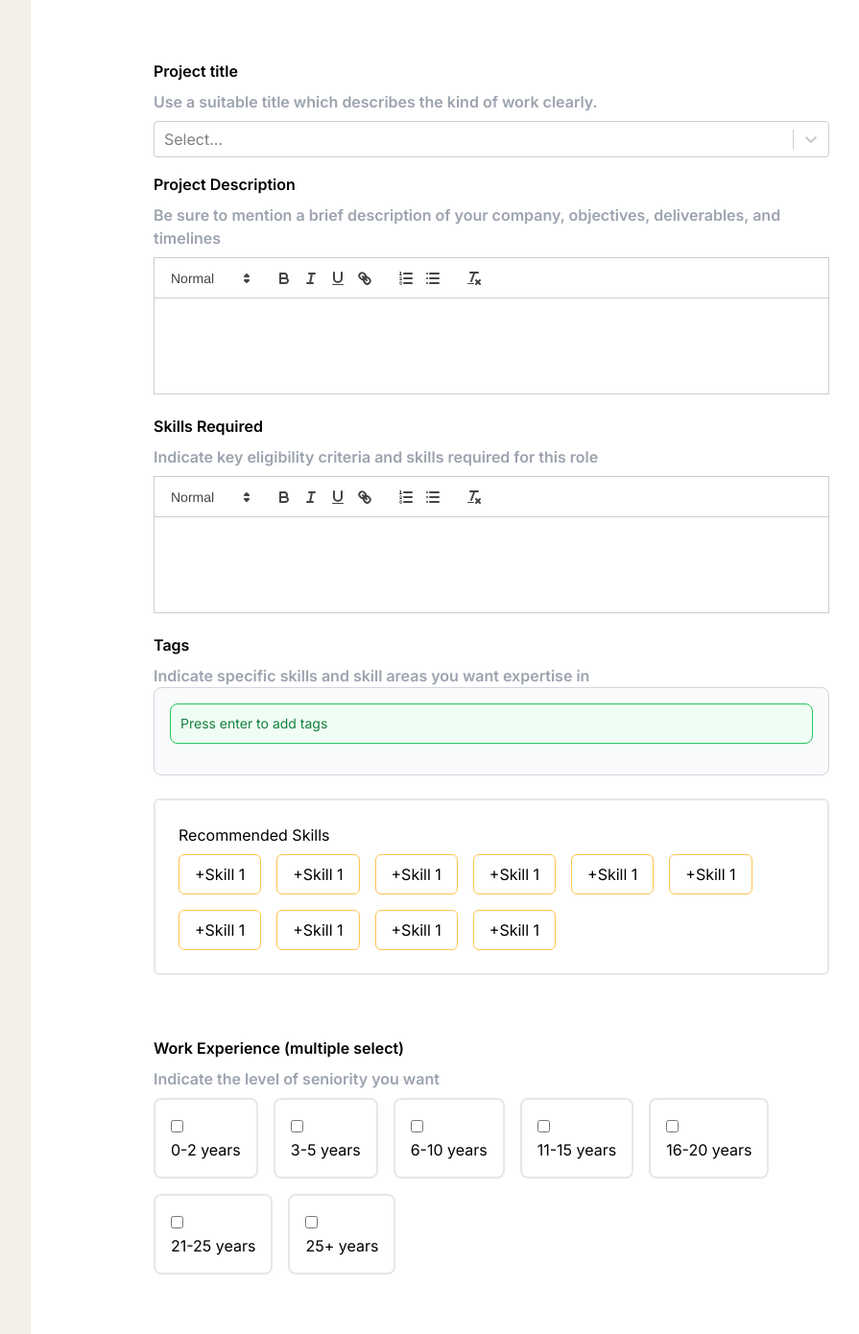
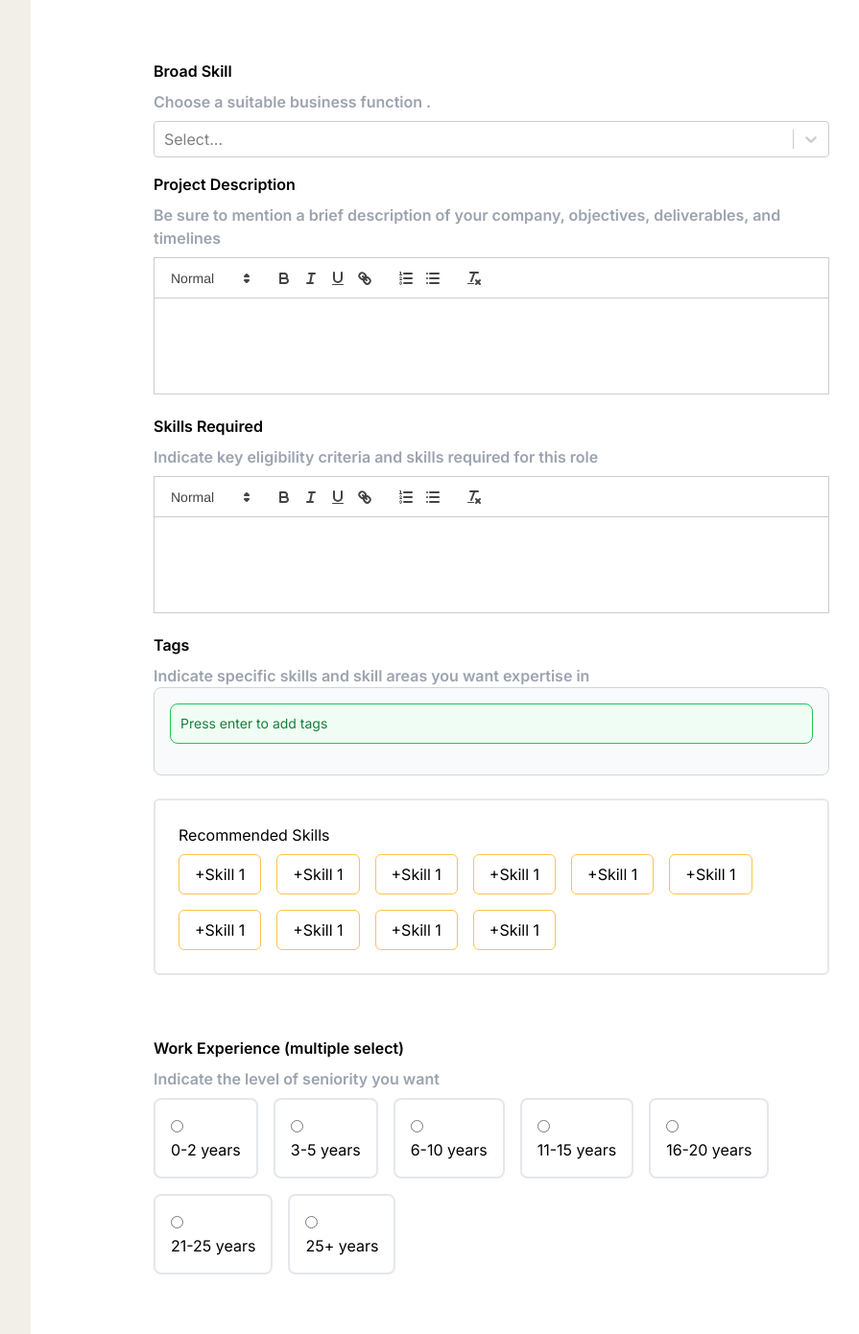
Before and after one commit to ManashAnand/Datelancer, a Next.js app: page /freelancerCompleteProfile/1 in a window 1280 px wide. Shown: the part 276-1666 px from the top of the page at 96% size, without its empty margins (288-1183 px from the left). Built offline with nearby package versions, Linux system fonts and the light colour scheme.

Commit message:
added projects route

```diff
--- /dev/null
+++ b/Models/ProjectModel.js
@@ -0,0 +1,16 @@
+const mongoose = require("mongoose");
+
+const ProjectSchema = mongoose.Schema({
+  projectTitle: { type: String, required: true, min: 4,trim:true },
+  broadSkill: { type: String},
+  projectDescription: { type: String,},
+  Tags: [{type:String}],
+  skillsRequired: {type:String},
+  WorkExperience: {type:String}
+},{
+  timestamps: true
+});
+
+const ProjectModel = mongoose.models.Project || mongoose.model("Project", ProjectSchema);
+
+module.exports = ProjectModel;
--- a/Models/UserModel.js
+++ b/Models/UserModel.js
@@ -4,7 +4,12 @@ const UserSchema = mongoose.Schema({
   username: { type: String, required: true, min: 4,trim:true },
   password: { type: String, required: true },
   email: {type:String, required: true, unique: true},
-  role: {type:String, default:"Freelancer"}
+  role: {type:String, default:"Freelancer"},
+  projects: [{
+    type: mongoose.Schema.Types.ObjectId,
+    ref: "Project",
+    default:[]
+  }],
 },{
   timestamps: true
 });
--- /dev/null
+++ b/app/api/completeProfile/[id]/route.js
@@ -0,0 +1,60 @@
+import UserModel from "@/Models/UserModel";
+import { connectDB } from "@/lib/mongodb";
+import { NextResponse } from "next/server";
+import ProjectModel from "@/Models/ProjectModel";
+
+export async function PUT(req,{params}) {
+    try {
+
+    const {id} = params
+    let {projectTitle,WorkExperience,option, value,skillValue,tags } = await req.json();
+    // console.log(id);
+
+    // console.log('Received Data:');
+    // console.log('projectTitle:', projectTitle);
+    // console.log('WorkExperience:', WorkExperience);
+    // console.log('selectedOption:', option);
+    // console.log('value:', value);
+    // console.log('skillValue:', skillValue);
+    // console.log('tags:', tags);
+    await connectDB();
+    const userToUpdate  = await UserModel.findById({ _id:id });
+    // console.log(userToUpdate)
+    if (!userToUpdate) {
+        return NextResponse.json(
+          { error: "User not found" },
+          { status: 404 }
+        );
+      }
+
+      const newProject = new ProjectModel({
+        projectTitle,
+        WorkExperience,
+        broadSkill: option,
+        projectDescription: value,
+        skillsRequired: skillValue,
+        Tags: tags,
+      });
+
+      await newProject.save();
+      if (!userToUpdate.projects) {
+        userToUpdate.projects = [];
+      }
+      userToUpdate.projects.push(newProject?.id);
+      await userToUpdate.save();
+
+      return NextResponse.json(
+        { message: 'User and Project updated successfully' },
+        { status: 200 }
+      );
+
+    } catch (error) {
+        console.error('Error updating user:', error);
+
+        return NextResponse.json(
+          { error: 'Internal server error' },
+          { status: 500 }
+        );
+    }
+
+}
--- a/app/api/login/route.js
+++ b/app/api/login/route.js
@@ -8,7 +8,7 @@ export async function POST(req) {
   await connectDB();
 
   try {
-    let userDoc = await UserModel.findOne({ email });
+    let userDoc = await UserModel.findOne({ email }).populate("projects");
     // console.log(userDoc)
 
     if(!toggle && userDoc?.role != 'Freelancer'){
@@ -25,6 +25,7 @@ export async function POST(req) {
     }
     const passOk = bcrypt.compareSync(password, userDoc.password);
     if (passOk) {
+      userDoc.password="";
       return NextResponse.json(
         { user: "User is registered", userDoc },
         { status: 200 }
--- a/app/freelancerCompleteProfile/[id]/page.jsx
+++ b/app/freelancerCompleteProfile/[id]/page.jsx
@@ -6,8 +6,19 @@ import Select from "react-select";
 import ReactQuill from "react-quill";
 import "react-quill/dist/quill.snow.css";
 import { Separator } from "@/shadcn/ui/separator";
+import axios from "axios";
+import { useParams,useRouter } from "next/navigation";
+import { useToast } from "@/shadcn/ui/use-toast";
 
 const FreelancerCompleteProfile = () => {
+  const router = useRouter()
+  const {id} = useParams()
+
+  const { toast } = useToast();
+
+  const [projectTitle, setProjectTitle] = useState("");
+  const [WorkExperience, setWorkExperience] = useState("0-2 years");
+
   const options = [
     { value: "chocolate", label: "Chocolate" },
     { value: "strawberry", label: "Strawberry" },
@@ -29,6 +40,32 @@ const FreelancerCompleteProfile = () => {
       setTags([...tags, event.target.value]);
       event.target.value = "";
     }
+  };
+
+  const handleProfile = async () => {
+    const option = setSelectedOption?.value
+    try {
+      const {data} = await axios.put(`/api/completeProfile/${id}`,{projectTitle,WorkExperience,option, value,skillValue,tags })
+      // console.log("working")
+      // console.log(data);
+      toast({
+        title: "Project Created",
+        description: `${projectTitle} is created`,
+      });
+      setProjectTitle("")
+      setWorkExperience("")
+      setValue("")
+      setSkillValue("")
+
+    } catch (error) {
+      toast({
+        title: "Project not Created",
+        description: `${projectTitle} doesn't create due to some error`,
+      });
+
+    }
+
+
   };
 
   return (
@@ -55,14 +92,15 @@ const FreelancerCompleteProfile = () => {
           </div>
           <input
             type="text"
-            id="email"
-            className="mt-2 bg-gray-50 border border-gray-300 text-gray-900 text-sm rounded-lg focus:ring-blue-500 focus:border-blue-500 block w-full p-2.5 dark:border-gray-600 dark:placeholder-gray-400 dark:text-white dark:focus:ring-blue-500 dark:focus:border-blue-500"
-            placeholder="john.doe@company.com"
+            className="mt-2 bg-gray-50 border border-gray-300 text-gray-900 text-sm rounded-lg focus:ring-blue-500 focus:border-blue-500 block w-full p-2.5 dark:border-gray-600 dark:placeholder-gray-400  dark:focus:ring-blue-500 dark:focus:border-blue-500"
+            placeholder="Your project name 😄"
+            value={projectTitle}
+            onChange={(e) => setProjectTitle(e.target.value)}
           />
 
-          <div className="text-black mt-16 font-semibold">Project title</div>
+          <div className="text-black mt-16 font-semibold">Broad Skill</div>
           <div className="text-gray-400 mt-2 font-semibold">
-            Use a suitable title which describes the kind of work clearly.
+            Choose a suitable business function .
           </div>
           <Select
             defaultValue={selectedOption}
@@ -165,35 +203,114 @@ const FreelancerCompleteProfile = () => {
 
           <div className=" rounded-md flex flex-wrap gap-4 mt-2">
             <div className="p-4 border-gray-200 border-2 rounded-lg">
-                  <input type="checkbox" className="border rounded-xl" name="" id="expYear" />
-                    <div className="text-black">0-2 years</div>
+              <input
+                type="radio"
+                className="border rounded-xl"
+                name="workExperience"
+                id="expYear"
+                onClick={() => setWorkExperience("0-2 years")}
+              />
+              <div
+                className="text-black"
+              >
+                0-2 years
+              </div>
             </div>
             <div className="p-4 border-gray-200 border-2 rounded-lg">
-                  <input type="checkbox" className="border " name="" id="expYear" />
-                    <div className="text-black">3-5 years</div>
+              <input
+                type="radio"
+                className="border "
+                name="workExperience"
+                id="expYear"
+                onClick={() => setWorkExperience("3-5 years")}
+              />
+              <div
+                className="text-black"
+              >
+                3-5 years
+              </div>
             </div>
             <div className="p-4 border-gray-200 border-2 rounded-lg">
-                  <input type="checkbox" className="border " name="" id="expYear" />
-                    <div className="text-black">6-10 years</div>
+              <input
+                type="radio"
+                className="border "
+                name="workExperience"
+                id="expYear"
+                onClick={() => setWorkExperience("6-10 years")}
+              />
+              <div
+                className="text-black"
+              >
+                6-10 years
+              </div>
             </div>
             <div className="p-4 border-gray-200 border-2 rounded-lg">
-                  <input type="checkbox" className="border " name="" id="expYear" />
-                    <div className="text-black">11-15 years</div>
+              <input
+                type="radio"
+                className="border "
+                name="workExperience"
+                id="expYear"
+                onClick={() => setWorkExperience("11-15 years")}
+              />
+              <div
+                className="text-black"
+              >
+                11-15 years
+              </div>
             </div>
             <div className="p-4 border-gray-200 border-2 rounded-lg">
-                  <input type="checkbox" className="border " name="" id="expYear" />
-                    <div className="text-black">16-20 years</div>
+              <input
+                type="radio"
+                className="border "
+                name="workExperience"
+                id="expYear"
+                onClick={() => setWorkExperience("16-20 years")}
+              />
+              <div
+                className="text-black"
+              >
+                16-20 years
+              </div>
             </div>
             <div className="p-4 border-gray-200 border-2 rounded-lg">
-                  <input type="checkbox" className="border " name="" id="expYear" />
-                    <div className="text-black">21-25 years</div>
+              <input
+                type="radio"
+                className="border "
+                name="workExperience"
+                id="expYear"
+                onClick={() => setWorkExperience("21-25 years")}
+              />
+              <div
+                className="text-black"
+              >
+                21-25 years
+              </div>
             </div>
             <div className="p-4 border-gray-200 border-2 rounded-lg">
-                  <input type="checkbox" className="border " name="" id="expYear" />
-                    <div className="text-black">25+ years</div>
+              <input
+                type="radio"
+                className="border "
+                name="workExperience"
+                id="expYear"
+                onClick={() => setWorkExperience("25+ years")}
+              />
+              <div
+                className="text-black"
+              >
+                25+ years
+              </div>
             </div>
           </div>
 
+          <div className="text-black mt-16 font-semibold">
+            <button
+              type="button"
+              className="text-white bg-blue-700 hover:bg-blue-800 focus:ring-4 focus:ring-blue-300 font-medium rounded-lg text-sm px-5 py-2.5 me-2 mb-2 dark:bg-blue-600 dark:hover:bg-blue-700 focus:outline-none dark:focus:ring-blue-800"
+              onClick={handleProfile}
+            >
+              Submit
+            </button>
+          </div>
         </div>
       </div>
     </>
```
Also changed, not shown: app/register/page.jsx (+60 -54 lines). Lines whose indentation alone changed are shown as unchanged.
